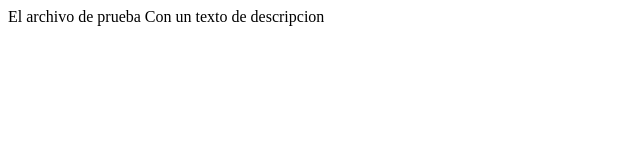
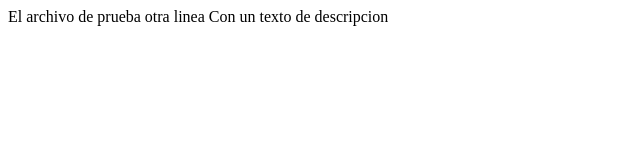
Before and after one commit to hernanvicente/ch-test, a plain HTML site: page test.html in a window 1280 px wide. Shown: the whole page, without its empty margins (0-640 px from the left). Drawn offline with Linux system fonts and the light colour scheme.

Commit message:
Agregar nueva linea

```diff
--- a/test.html
+++ b/test.html
@@ -3,6 +3,8 @@
 <body>
   El archivo de prueba
 
+  otra linea
+
   Con un texto de descripcion
 </body>
 
```
